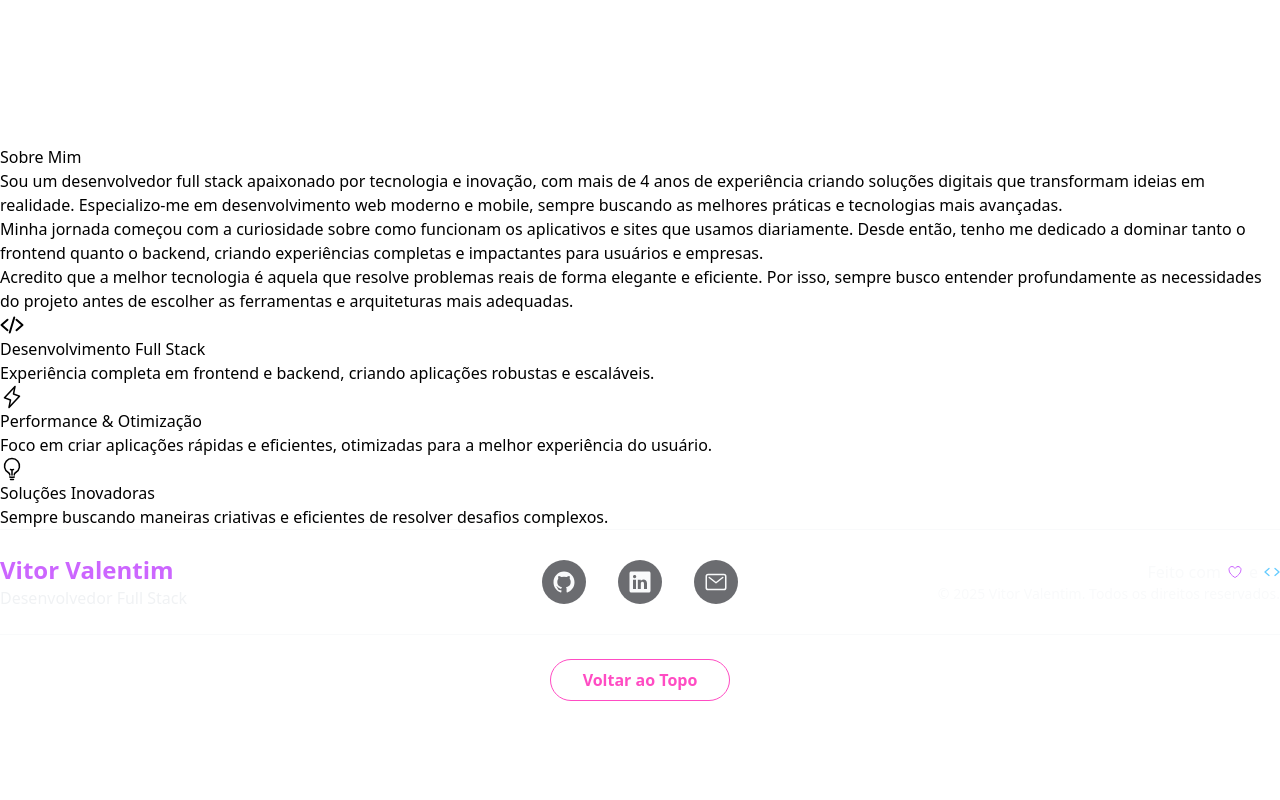
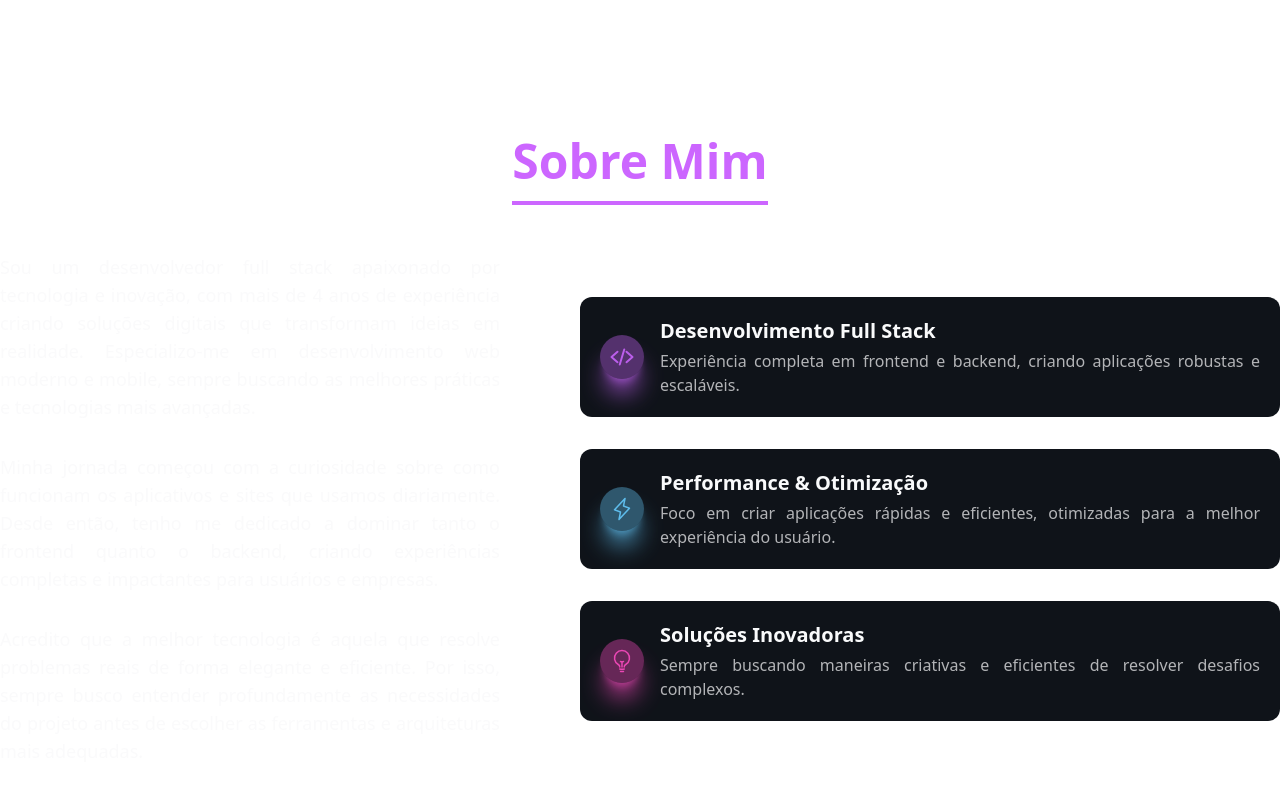
Before and after one commit to VitorValentimSilva/Portfolio, a React (Vite) app: page / in a window 1280 px wide. Shown: the part 780-1580 px from the top of the page. Before the commit the page ends 1505 px from the top, so only its background shows below. Built offline with nearby package versions, Linux system fonts and the light colour scheme; the HTML template or start-up script is replaced by a standard one.

Commit message:
Componente Sobre Mim finalizado, e algumas pequenas melhorias em outros lugares.

```diff
--- a/src/components/AboutMe.tsx
+++ b/src/components/AboutMe.tsx
@@ -5,6 +5,8 @@ interface InfoItem {
   icon: ReactElement;
   title: string;
   description: string;
+  iconClassDark: string;
+  iconClassLight: string;
 }
 
 interface AboutMeProps {
@@ -16,22 +18,71 @@ export default function AboutMe({ text, information }: AboutMeProps) {
   const { theme } = useTheme();
 
   return (
-    <section id="Sobre">
-      <h2 className={` ${theme}`}>Sobre Mim</h2>
+    <section id="Sobre" className="flex flex-col items-center">
+      <h2
+        className={`inline-block text-5xl font-bold border-b-4 pb-4 text-center
+        ${
+          theme === "dark" ? "text-PrimaryDarkTheme" : "text-PrimaryLightTheme"
+        }`}
+      >
+        Sobre Mim
+      </h2>
 
-      <div>
-        <div>
+      <div className="flex items-center justify-between gap-20 py-12">
+        <div className="flex flex-col items-center gap-8">
           {text.map((item, idx) => (
-            <p key={idx}>{item}</p>
+            <p
+              key={idx}
+              className={`text-lg text-justify ${
+                theme === "dark"
+                  ? "text-BackgroundLightTheme/90"
+                  : "text-BackgroundDarkTheme"
+              }`}
+            >
+              {item}
+            </p>
           ))}
         </div>
 
-        <div>
+        <div className="flex flex-col items-center gap-8">
           {information.map((item, idx) => (
-            <div key={idx}>
-              <div>{item.icon}</div>
-              <h3>{item.title}</h3>
-              <p>{item.description}</p>
+            <div
+              key={idx}
+              className={`flex items-center gap-4 rounded-xl p-5 w-[700px]
+              ${
+                theme === "dark"
+                  ? "bg-SurfaceDarkTheme"
+                  : "bg-SurfaceLightTheme"
+              }`}
+            >
+              <div
+                className={`rounded-full p-2.5 animate-pulse shadow-xl " ${
+                  theme === "dark" ? item.iconClassDark : item.iconClassLight
+                }`}
+              >
+                {item.icon}
+              </div>
+              <div className="flex flex-col gap-1">
+                <h3
+                  className={`font-semibold text-justify text-xl
+                  ${
+                    theme === "dark"
+                      ? "text-BackgroundLightTheme"
+                      : "text-BackgroundDarkTheme"
+                  }`}
+                >
+                  {item.title}
+                </h3>
+                <p
+                  className={`text-justify text-base ${
+                    theme === "dark"
+                      ? "text-BackgroundLightTheme/70"
+                      : "text-BackgroundDarkTheme/80"
+                  }`}
+                >
+                  {item.description}
+                </p>
+              </div>
             </div>
           ))}
         </div>
--- a/src/components/Footer.tsx
+++ b/src/components/Footer.tsx
@@ -16,8 +16,8 @@ export default function Footer({ name, description }: FooterProps) {
       className={` border-t
       ${
         theme === "dark"
-          ? "border-t-BackgroundLightTheme"
-          : "border-t-BackgroundDarkTheme"
+          ? "border-t-BackgroundLightTheme/50 bg-BackgroundDarkTheme/40"
+          : "border-t-BackgroundDarkTheme/50 bg-BackgroundLightTheme/40"
       }`}
     >
       <section className="max-w-[1450px] w-full mx-auto">
@@ -25,8 +25,8 @@ export default function Footer({ name, description }: FooterProps) {
           className={`grid grid-cols-3 items-center py-6 border-b
           ${
             theme === "dark"
-              ? "border-b-BackgroundLightTheme"
-              : "border-b-BackgroundDarkTheme"
+              ? "border-b-BackgroundLightTheme/70"
+              : "border-b-BackgroundDarkTheme/70"
           }`}
         >
           <div className="flex-row items-center justify-center">
--- a/src/components/Initiation.tsx
+++ b/src/components/Initiation.tsx
@@ -19,7 +19,7 @@ export default function Initiation({
   return (
     <section
       id="Início"
-      className="flex flex-col items-center justify-center gap-11 h-[858px]"
+      className="flex flex-col items-center justify-center gap-11 h-[850px]"
     >
       <div className="flex flex-col items-center justify-center gap-6">
         <h1 className="text-7xl text-center font-bold">
@@ -62,7 +62,7 @@ export default function Initiation({
             className={`border rounded-full px-5 py-2 text-base font-semibold transition-transform duration-300 hover:scale-105
             ${
               theme === "dark"
-                ? "border-AccentDarkTheme/20 text-AccentDarkTheme bg-PrimaryLightTheme/20 hover:bg-PrimaryDarkTheme/40"
+                ? "border-AccentDarkTheme/20 text-AccentDarkTheme/80 bg-PrimaryLightTheme/20 hover:bg-PrimaryDarkTheme/40"
                 : "border-AccentLightTheme/20 text-AccentLightTheme bg-PrimaryDarkTheme/50 hover:bg-PrimaryLightTheme/40"
             }`}
           >
--- a/src/index.css
+++ b/src/index.css
@@ -55,46 +55,6 @@
     background-blend-mode: normal;
     background-attachment: fixed;
   }
-
-  html.dark footer {
-    background-color: var(--color-BackgroundDarkTheme);
-    background-image: radial-gradient(
-        circle at 30% 30%,
-        var(--color-PrimaryDarkTheme) -50%,
-        transparent 20%
-      ),
-      radial-gradient(
-        circle at 70% 70%,
-        var(--color-SecondaryDarkTheme) -50%,
-        transparent 20%
-      ),
-      linear-gradient(
-        135deg,
-        var(--color-BackgroundDarkTheme),
-        var(--color-SurfaceDarkTheme)
-      );
-    background-blend-mode: screen;
-  }
-
-  html.light footer {
-    background-color: var(--color-BackgroundLightTheme);
-    background-image: radial-gradient(
-        circle at 25% 30%,
-        var(--color-PrimaryLightTheme) -30%,
-        transparent 15%
-      ),
-      radial-gradient(
-        circle at 75% 70%,
-        var(--color-SecondaryLightTheme) -30%,
-        transparent 15%
-      ),
-      linear-gradient(
-        135deg,
-        var(--color-BackgroundLightTheme),
-        var(--color-SurfaceLightTheme)
-      );
-    background-blend-mode: normal;
-  }
 }
 
 html {
--- a/src/pages/Home.tsx
+++ b/src/pages/Home.tsx
@@ -21,22 +21,34 @@ export default function Home() {
         ]}
         information={[
           {
-            icon: <IoCodeSlash className="w-6 h-6" />,
+            icon: <IoCodeSlash size={24} />,
             title: "Desenvolvimento Full Stack",
             description:
               "Experiência completa em frontend e backend, criando aplicações robustas e escaláveis.",
+            iconClassDark:
+              "text-PrimaryDarkTheme bg-PrimaryDarkTheme/40 shadow-PrimaryDarkTheme/70",
+            iconClassLight:
+              "text-PrimaryLightTheme bg-PrimaryLightTheme/40 shadow-PrimaryLightTheme",
           },
           {
-            icon: <PiLightning className="w-6 h-6" />,
+            icon: <PiLightning size={24} />,
             title: "Performance & Otimização",
             description:
               "Foco em criar aplicações rápidas e eficientes, otimizadas para a melhor experiência do usuário.",
+            iconClassDark:
+              "text-SecondaryDarkTheme bg-SecondaryDarkTheme/40 shadow-SecondaryDarkTheme/70",
+            iconClassLight:
+              "text-SecondaryLightTheme bg-SecondaryLightTheme/40 shadow-SecondaryLightTheme",
           },
           {
-            icon: <HiOutlineLightBulb className="w-6 h-6" />,
+            icon: <HiOutlineLightBulb size={24} />,
             title: "Soluções Inovadoras",
             description:
               "Sempre buscando maneiras criativas e eficientes de resolver desafios complexos.",
+            iconClassDark:
+              "text-AccentDarkTheme bg-AccentDarkTheme/40 shadow-AccentDarkTheme/70",
+            iconClassLight:
+              "text-AccentLightTheme bg-AccentLightTheme/40 shadow-AccentLightTheme",
           },
         ]}
       />
--- a/src/utils/socialLinks.tsx
+++ b/src/utils/socialLinks.tsx
@@ -2,17 +2,17 @@ import { IoLogoGithub, IoLogoLinkedin, IoMailOutline } from "react-icons/io5";
 
 export const SOCIAL_LINKS = [
   {
-    icon: <IoLogoGithub className="w-6 h-6" />,
+    icon: <IoLogoGithub size={24} />,
     href: "https://github.com/VitorValentimSilva",
     label: "GitHub",
   },
   {
-    icon: <IoLogoLinkedin className="w-6 h-6" />,
+    icon: <IoLogoLinkedin size={24} />,
     href: "https://linkedin.com/in/vitor-valentim-desenvolvedor",
     label: "LinkedIn",
   },
   {
-    icon: <IoMailOutline className="w-6 h-6" />,
+    icon: <IoMailOutline size={24} />,
     href: "mailto:vitorvalentin840@gmail.com",
     label: "Email",
   },
```
